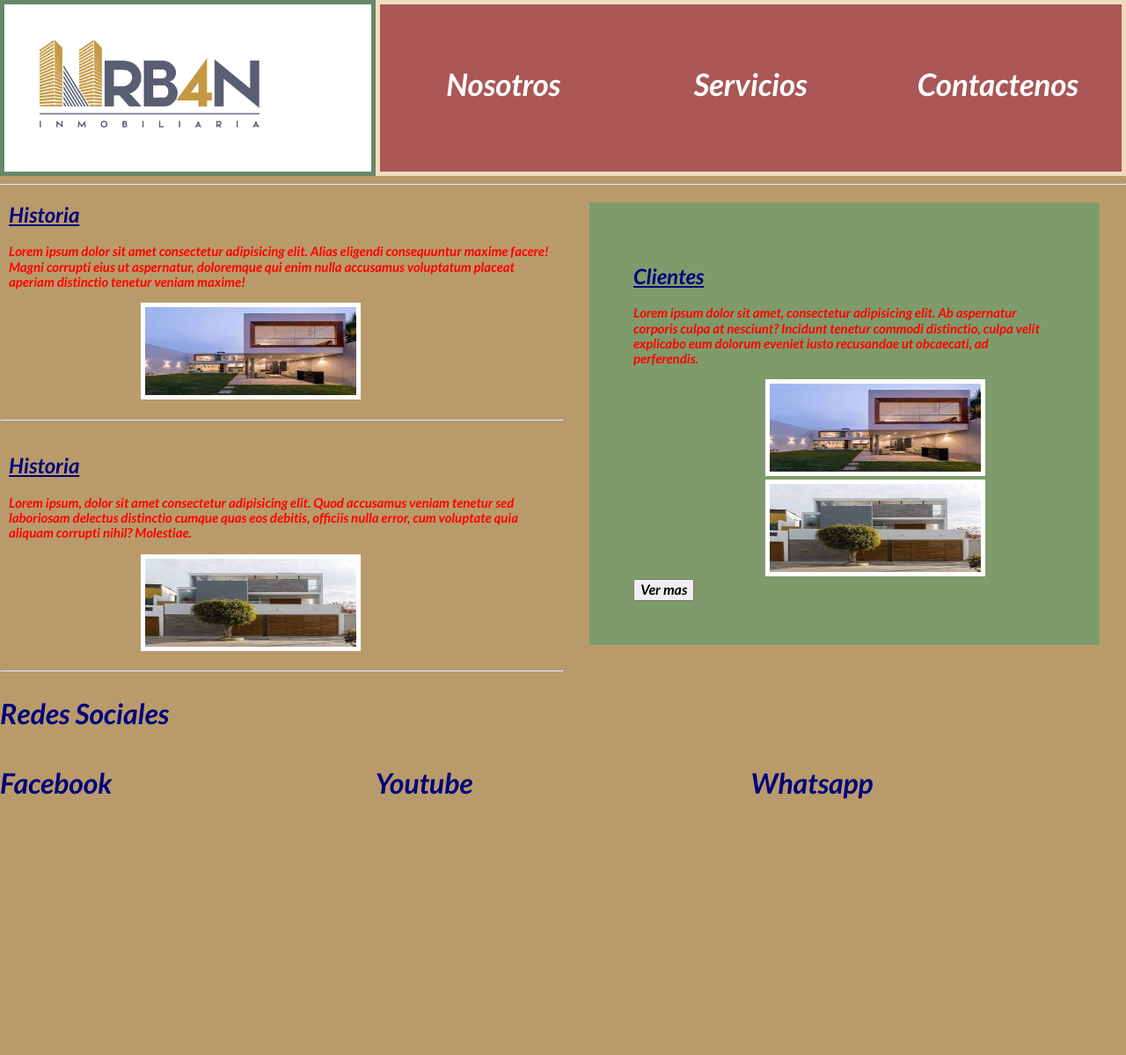
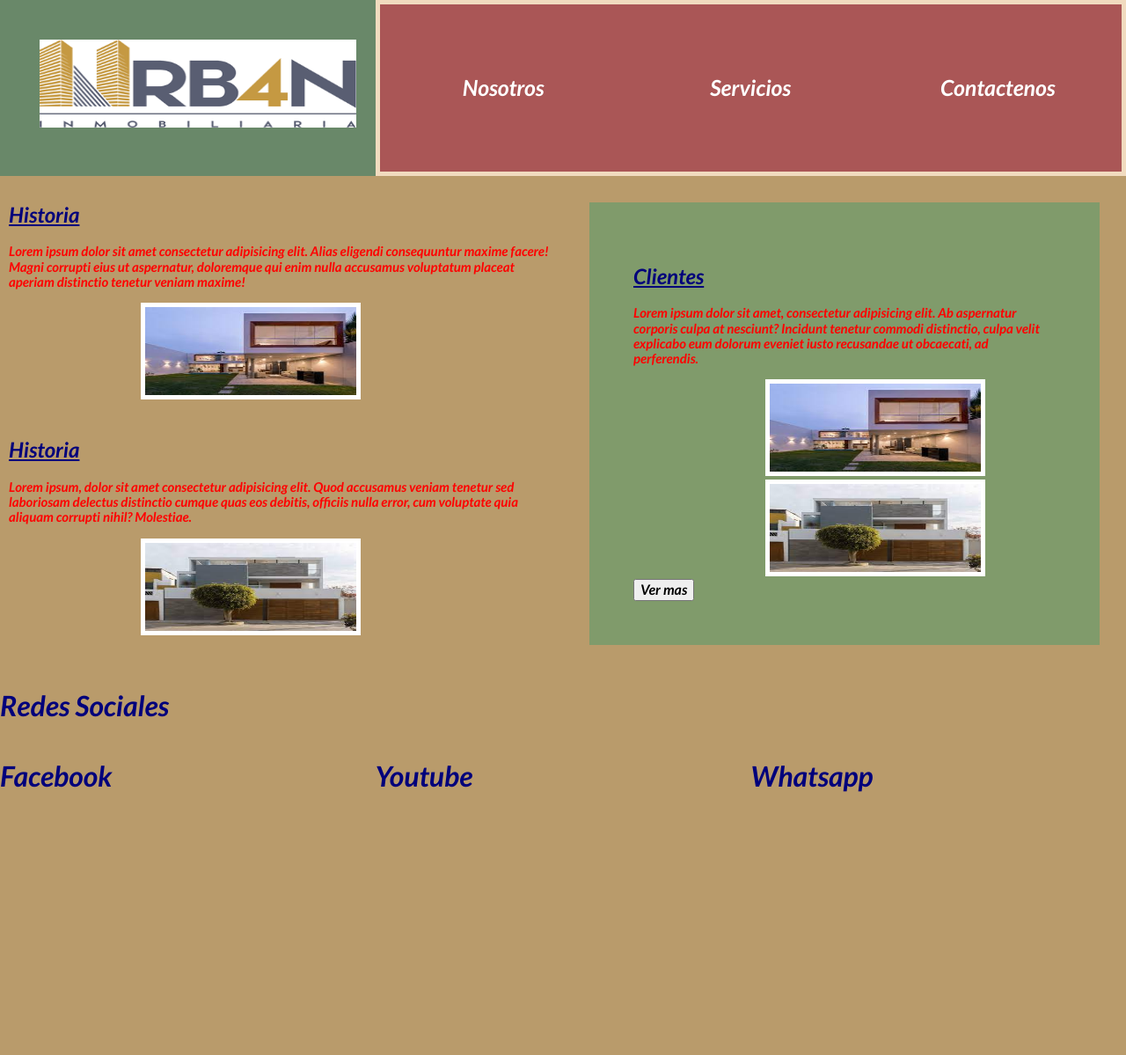
Before and after one commit to MarioQuispeAncasi/Clases-UC-DW, a PHP site: page / in a window 1280 px wide. Shown: the top 1199 px of the page at 88% size. Run offline with PHP 8.4, Linux system fonts and the light colour scheme.

Commit message:
change style.css

```diff
--- a/Clase09-MaquetacionP2/css/style.css
+++ b/Clase09-MaquetacionP2/css/style.css
@@ -7,35 +7,6 @@
         --bgTercero: rgb(241,219,191);
         --bgCuarto: rgb(170,86,86);
         --altoPantalla: 1000px
-}
-
-.flotante{
-    float: left;
-}
-
-.col-12{
-    width: 100%;
-    box-sizing: border-box;
-}
-
-.col-6{
-    box-sizing: border-box;
-    width: 50%;
-}
-
-.col-3{
-    box-sizing: border-box;
-    width: 25%;
-}
-
-.col-4{
-    box-sizing: border-box;
-    width: 33.33%;
-}
-
-.col-8{
-    box-sizing: border-box;
-    width: 66.66%;
 }
 
 *{
@@ -76,7 +47,7 @@
 }
 
 .header{
-    height: 200px;
+    height: 800px;
 }
 
 .hLogo{
@@ -87,7 +58,7 @@
 }
 
 .hNav{
-    height: 200px;
+    height: 600px;
     background-color: var(--bgCuarto);
     border: 5px solid var(--bgTercero);
 }
@@ -151,3 +122,93 @@
 .secCliente{
     padding: 30px;
 }
+
+/*Pantalla pequena*/
+[class*="col-"]{
+    width: 100%;
+    float: left;
+    box-sizing: border-box;
+    /*border: 1px solid black;*/
+}
+
+
+/*pantalla mediana*/
+@media only screen and (min-width: 590px) {
+    .col-md-12{
+        width: 100%;
+    }
+
+    .col-md-6{
+        width: 50%;
+    }
+
+    .col-md-3{
+        width: 25%;
+    }
+
+    .col-md-4{
+        width: 33.33%;
+    }
+
+    .col-md-8{
+        width: 66.66%;
+    }
+
+    /*img{
+        height: 100px;
+        width: 150px;
+    }*/
+
+    .linkNav{
+        font-size: 25px;
+    }
+
+    .header{
+        height: 200px;
+    }
+
+    .hNav{
+        height: 200px;
+    }
+
+}
+
+@media only screen and (min-width: 760px){
+    /*[class*="col-"]{
+        /*float: left;
+        border: 1px solid black;
+        width: 100%;
+    }*/
+
+    .col-12{
+        width: 100%;
+    }
+
+    .col-6{
+        width: 50%;
+    }
+
+    .col-3{
+        width: 25%;
+    }
+
+    .col-4{
+        width: 33.33%;
+    }
+
+    .col-8{
+        width: 66.66%;
+    }
+    img{
+        height: 100px;
+        width: 360px;
+    }
+
+    .header{
+        height: 200px;
+    }
+
+    .hNav{
+        height: 200px;
+    }
+}
--- a/Clase09-MaquetacionP2/css/styleMedia.css
+++ b/Clase09-MaquetacionP2/css/styleMedia.css
@@ -183,13 +183,13 @@
         width: 66.66%;
     }
 
-    img{
+    /*img{
         height: 100px;
         width: 150px;
     }
     .linkNav{
         font-size: 25px;
-    }
+    }*/
 
 }
 
--- a/Clase09-MaquetacionP2/index.html
+++ b/Clase09-MaquetacionP2/index.html
@@ -14,44 +14,44 @@
 </head>
 <body>
 
-    <div class="col-12 flotante header">
-        <div class="col-4 flotante hLogo">
+    <div class="col-12 col-md-12 header">
+        <div class="col-4 col-md-4  hLogo">
             <img src="/Clase08-Maquetacion/img/logo.png" alt="logo empresa" height="100">
         </div>
-        <div class="col-8 flotante hNav">
-            <div class="col-4 flotante itemNav">
+        <div class="col-8 col-md-8   hNav">
+            <div class="col-4 col-md-4  itemNav">
                 <a class="linkNav" href="#Nosotros">Nosotros</a>
             </div>
-            <div class="col-4 flotante itemNav">
+            <div class="col-4 col-md-4  itemNav">
                 <a class="linkNav" href="#Servicios">Servicios</a>
             </div>
-            <div class="col-4 flotante itemNav">
+            <div class="col-4 col-md-4  itemNav">
                 <a class="linkNav" href="#Contactenos">Contactenos</a>
             </div>
         </div>
     </div>
 
-    <div id="Nosotros" class="col-12 flotante">
-        <div class="col-12 flotante">
-            <div class="col-6 flotante">
-                <div class="col-12 secHistoria">
+    <div id="Nosotros" class="col-12 col-md-12 flotante">
+        <div class="col-12 col-md-12 flotante">
+            <div class="col-6 col-md-6 flotante">
+                <div class="col-12 col-md-12 secHistoria">
                     <h2>Historia</h2>
                     <p>Lorem ipsum dolor sit amet consectetur adipisicing elit. Alias eligendi consequuntur maxime facere! Magni corrupti eius ut aspernatur, doloremque qui enim nulla accusamus voluptatum placeat aperiam distinctio tenetur veniam maxime!</p>
                     <div class="imgGall">
                         <img class="formatoImagen" src="/Clase08-Maquetacion/img/imgCasa1.jpg" alt="">
                     </div>
                 </div>
-                <hr>
-                <div class="col-12 secHistoria">
+
+                <div class="col-12 col-md-12 secHistoria">
                     <h2>Historia</h2>
                     <p>Lorem ipsum, dolor sit amet consectetur adipisicing elit. Quod accusamus veniam tenetur sed laboriosam delectus distinctio cumque quas eos debitis, officiis nulla error, cum voluptate quia aliquam corrupti nihil? Molestiae.</p>
                     <div class="imgGall">
                         <img class="formatoImagen" src="/Clase08-Maquetacion/img/imgCasa2.jpg" alt="">
                     </div>
                 </div>
-                <hr>
+
             </div>
-            <div class="col-6 flotante secCliente">
+            <div class="col-6 col-md-6 secCliente">
                 <div class="secHistoriaCliente">
                     <h2>Clientes</h2>
                     <p>Lorem ipsum dolor sit amet, consectetur adipisicing elit. Ab aspernatur corporis culpa at nesciunt? Incidunt tenetur commodi distinctio, culpa velit explicabo eum dolorum eveniet iusto recusandae ut obcaecati, ad perferendis.</p>
@@ -64,18 +64,18 @@
 
 
             </div>
-            <hr>
+
         </div>
 
-        <div class="col-12 flotante">
+        <div class="col-12 col-md-12 flotante">
             <h1>Redes Sociales</h1>
-            <div class="col-4 flotante">
+            <div class="col-4 col-md-4  flotante">
                 <h1>Facebook</h1>
             </div>
-            <div class="col-4 flotante">
+            <div class="col-4 col-md-4  flotante">
                 <h1>Youtube</h1>
             </div>
-            <div class="col-4 flotante">
+            <div class="col-4 col-md-4  flotante">
                 <h1>Whatsapp</h1>
             </div>
         </div>
@@ -89,31 +89,31 @@
 
 
 
-    <div id="Servicios" class="col-12 flotante">
+    <div id="Servicios" class="col-12 col-md-12 flotante">
 
         <h1>Servicios</h1>
         <p>Lorem ipsum dolor sit amet consectetur adipisicing elit. Alias eligendi consequuntur maxime facere! Magni corrupti eius ut aspernatur, doloremque qui enim nulla accusamus voluptatum placeat aperiam distinctio tenetur veniam maxime!</p>
         <p>Lorem ipsum dolor sit amet consectetur adipisicing elit. Vero sequi ipsam porro tempora placeat at ducimus ipsum, dolorum odit distinctio earum fuga, temporibus cum incidunt pariatur. Iure optio ipsam doloremque.</p>
 
     </div>
-    <div id="Contactenos" class="col-12 flotante">
+    <div id="Contactenos" class="col-12 col-md-12 flotante">
         <h1>Contactenos</h1>
         <p>Lorem ipsum dolor sit amet consectetur adipisicing elit. Alias eligendi consequuntur maxime facere! Magni corrupti eius ut aspernatur, doloremque qui enim nulla accusamus voluptatum placeat aperiam distinctio tenetur veniam maxime!</p>
         <p>Lorem ipsum dolor sit amet consectetur adipisicing elit. Vero sequi ipsam porro tempora placeat at ducimus ipsum, dolorum odit distinctio earum fuga, temporibus cum incidunt pariatur. Iure optio ipsam doloremque.</p>
 
     </div>
 
-    <div clas="col-12 flotante">
-        <div class="col-3 flotante primero">
+    <div clas="col-12 col-md-12 flotante">
+        <div class="primero">
 
         </div>
-        <div class="col-3 flotante segundo">
+        <div class="segundo">
 
         </div>
-        <div class="col-3 flotante tercero">
+        <div class="tercero">
 
         </div>
-        <div class="col-3 flotante cuarto">
+        <div class="cuarto">
 
         </div>
     </div>
```
